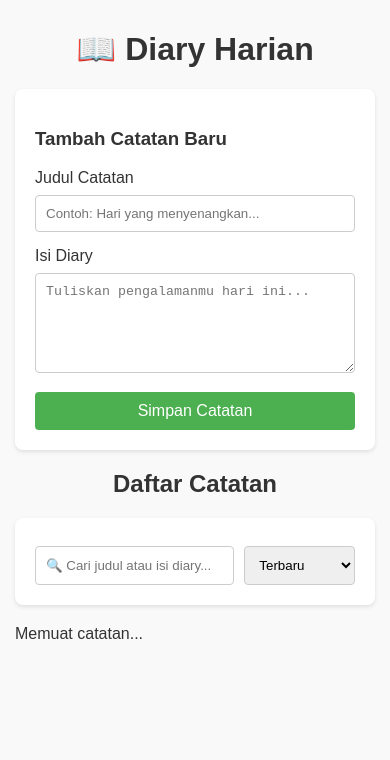
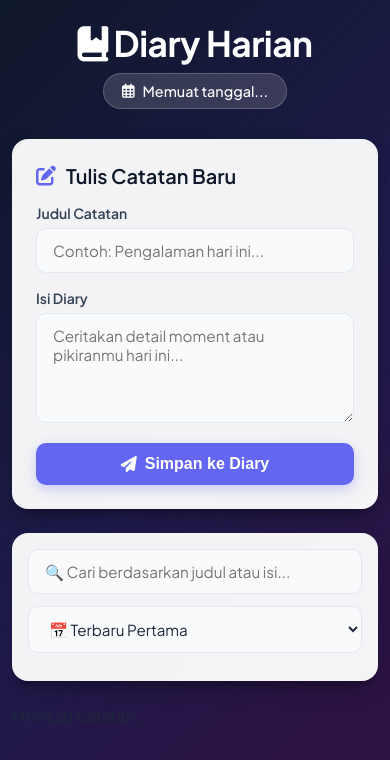
Before and after one commit to mukhamadrifki71-creator/diary, a plain HTML site: page index.html in a window 390 px wide. Drawn offline with nearby package versions, Linux system fonts and the light colour scheme.

Commit message:
Update index.html

```diff
--- a/index.html
+++ b/index.html
@@ -3,100 +3,283 @@
 <head>
   <meta charset="UTF-8">
   <meta name="viewport" content="width=device-width, initial-scale=1.0">
-  <title>Diary Saya</title>
+  <title>Diary Harian Saya</title>
+  <!-- Google Fonts & FontAwesome Icons -->
+  <link href="https://fonts.googleapis.com/css2?family=Plus+Jakarta+Sans:wght@400;500;600;700&display=swap" rel="stylesheet">
+  <link rel="stylesheet" href="https://cdnjs.cloudflare.com/ajax/libs/font-awesome/6.4.0/css/all.min.css">
   <!-- Supabase JS CDN -->
   <script src="https://cdn.jsdelivr.net/npm/@supabase/supabase-js@2"></script>
+
   <style>
+    :root {
+      --primary-color: #6366f1;
+      --primary-hover: #4f46e5;
+      --bg-gradient: linear-gradient(135deg, #0f172a 0%, #1e1b4b 50%, #311042 100%);
+      --card-bg: rgba(255, 255, 255, 0.95);
+      --text-main: #1e293b;
+      --text-muted: #64748b;
+      --border-color: #e2e8f0;
+      --shadow: 0 10px 25px -5px rgba(0, 0, 0, 0.3), 0 8px 10px -6px rgba(0, 0, 0, 0.3);
+    }
+
+    * {
+      box-sizing: border-box;
+      margin: 0;
+      padding: 0;
+    }
+
     body {
-      font-family: Arial, sans-serif;
-      max-width: 600px;
-      margin: 30px auto;
-      padding: 0 15px;
-      background-color: #f9f9f9;
-      color: #333;
+      font-family: 'Plus Jakarta Sans', sans-serif;
+      background: var(--bg-gradient);
+      background-attachment: fixed;
+      color: var(--text-main);
+      min-height: 100vh;
+      padding: 40px 20px;
     }
-    h1, h2 { text-align: center; }
 
-    /* Style Form & Card */
-    form, .filter-container {
-      background: white;
-      padding: 20px;
-      border-radius: 8px;
-      box-shadow: 0 2px 4px rgba(0,0,0,0.1);
-      margin-bottom: 20px;
+    .container {
+      max-width: 680px;
+      margin: 0 auto;
     }
+
+    /* Header & Waktu Real-time */
+    header {
+      text-align: center;
+      color: white;
+      margin-bottom: 30px;
+    }
+
+    header h1 {
+      font-size: 2.2rem;
+      font-weight: 700;
+      margin-bottom: 8px;
+      letter-spacing: -0.5px;
+    }
+
+    .current-date-badge {
+      display: inline-flex;
+      align-items: center;
+      gap: 8px;
+      background: rgba(255, 255, 255, 0.15);
+      backdrop-filter: blur(10px);
+      padding: 8px 18px;
+      border-radius: 50px;
+      font-size: 0.9rem;
+      font-weight: 500;
+      border: 1px solid rgba(255, 255, 255, 0.2);
+    }
+
+    /* Card Styling */
+    .card {
+      background: var(--card-bg);
+      border-radius: 16px;
+      padding: 24px;
+      box-shadow: var(--shadow);
+      margin-bottom: 24px;
+      backdrop-filter: blur(10px);
+    }
+
+    .card h2 {
+      font-size: 1.25rem;
+      font-weight: 600;
+      margin-bottom: 16px;
+      color: #0f172a;
+      display: flex;
+      align-items: center;
+      gap: 10px;
+    }
+
+    /* Form Controls */
+    .form-group {
+      margin-bottom: 16px;
+    }
+
+    label {
+      display: block;
+      font-size: 0.875rem;
+      font-weight: 600;
+      margin-bottom: 6px;
+      color: #334155;
+    }
+
     input[type="text"], textarea, select {
       width: 100%;
-      padding: 10px;
-      margin-top: 8px;
-      margin-bottom: 15px;
-      border: 1px solid #ccc;
-      border-radius: 4px;
-      box-sizing: border-box;
+      padding: 12px 16px;
+      border: 1.5px solid var(--border-color);
+      border-radius: 10px;
+      font-family: inherit;
+      font-size: 0.95rem;
+      background: #f8fafc;
+      transition: all 0.2s ease;
+      color: var(--text-main);
     }
-    textarea { height: 100px; resize: vertical; }
+
+    input[type="text"]:focus, textarea:focus, select:focus {
+      outline: none;
+      border-color: var(--primary-color);
+      background: #ffffff;
+      box-shadow: 0 0 0 4px rgba(99, 102, 241, 0.15);
+    }
+
+    textarea {
+      height: 110px;
+      resize: vertical;
+    }
+
     button {
       width: 100%;
-      background-color: #4CAF50;
+      background: var(--primary-color);
       color: white;
-      padding: 10px;
+      padding: 12px 20px;
       border: none;
-      border-radius: 4px;
+      border-radius: 10px;
+      font-size: 1rem;
+      font-weight: 600;
       cursor: pointer;
-      font-size: 16px;
+      transition: all 0.2s ease;
+      display: flex;
+      align-items: center;
+      justify-content: center;
+      gap: 8px;
+      box-shadow: 0 4px 12px rgba(99, 102, 241, 0.3);
     }
-    button:hover { background-color: #45a049; }
 
-    /* Layout Pencarian & Filter */
+    button:hover {
+      background: var(--primary-hover);
+      transform: translateY(-1px);
+    }
+
+    button:disabled {
+      opacity: 0.7;
+      cursor: not-allowed;
+    }
+
+    /* Filter & Search Box */
     .filter-box {
       display: flex;
-      gap: 10px;
+      gap: 12px;
     }
-    .filter-box input { margin-bottom: 0; flex: 2; }
-    .filter-box select { margin-bottom: 0; flex: 1; }
 
-    .diary-card {
-      background: white;
-      padding: 15px;
-      border-radius: 8px;
-      box-shadow: 0 1px 3px rgba(0,0,0,0.1);
-      margin-bottom: 15px;
+    .filter-box input { flex: 2; }
+    .filter-box select { flex: 1; }
+
+    /* List Diary Cards */
+    .diary-item {
+      background: var(--card-bg);
+      border-radius: 14px;
+      padding: 20px;
+      margin-bottom: 16px;
+      box-shadow: 0 4px 15px rgba(0, 0, 0, 0.08);
+      border: 1px solid var(--border-color);
+      transition: transform 0.2s ease, box-shadow 0.2s ease;
     }
-    .diary-card h3 { margin-top: 0; color: #2c3e50; }
-    .diary-card small { color: #888; }
-    .highlight { background-color: #fff3cd; font-weight: bold; }
+
+    .diary-item:hover {
+      transform: translateY(-2px);
+      box-shadow: 0 8px 20px rgba(0, 0, 0, 0.12);
+    }
+
+    .diary-header {
+      display: flex;
+      justify-content: space-between;
+      align-items: flex-start;
+      margin-bottom: 10px;
+      gap: 12px;
+    }
+
+    .diary-title {
+      font-size: 1.15rem;
+      font-weight: 700;
+      color: #0f172a;
+    }
+
+    .diary-date {
+      font-size: 0.8rem;
+      background: #e0e7ff;
+      color: #3730a3;
+      padding: 4px 10px;
+      border-radius: 20px;
+      white-space: nowrap;
+      font-weight: 600;
+      display: inline-flex;
+      align-items: center;
+      gap: 5px;
+    }
+
+    .diary-content {
+      color: #334155;
+      line-height: 1.6;
+      font-size: 0.95rem;
+      white-space: pre-line;
+    }
+
+    .empty-state {
+      text-align: center;
+      padding: 40px 20px;
+      color: white;
+      opacity: 0.8;
+    }
+
+    .empty-state i {
+      font-size: 2.5rem;
+      margin-bottom: 12px;
+    }
+
+    /* Responsive Design */
+    @media (max-width: 576px) {
+      body { padding: 20px 12px; }
+      .filter-box { flex-direction: column; gap: 0; }
+      .filter-box input, .filter-box select { margin-bottom: 12px; }
+      .diary-header { flex-direction: column; gap: 6px; }
+    }
   </style>
 </head>
 <body>
 
-  <h1>📖 Diary Harian</h1>
+  <div class="container">
+    <!-- Header Utama -->
+    <header>
+      <h1><i class="fa-solid fa-book-bookmark"></i> Diary Harian</h1>
+      <div class="current-date-badge">
+        <i class="fa-regular fa-calendar-days"></i>
+        <span id="liveClock">Memuat tanggal...</span>
+      </div>
+    </header>
 
     <!-- Form Tambah Catatan -->
+    <div class="card">
+      <h2><i class="fa-solid fa-pen-to-square" style="color: var(--primary-color);"></i> Tulis Catatan Baru</h2>
       <form id="diaryForm">
-    <h3>Tambah Catatan Baru</h3>
+        <div class="form-group">
           <label for="title">Judul Catatan</label>
-    <input type="text" id="title" placeholder="Contoh: Hari yang menyenangkan..." required>
+          <input type="text" id="title" placeholder="Contoh: Pengalaman hari ini..." required>
+        </div>
 
+        <div class="form-group">
           <label for="content">Isi Diary</label>
-    <textarea id="content" placeholder="Tuliskan pengalamanmu hari ini..." required></textarea>
+          <textarea id="content" placeholder="Ceritakan detail moment atau pikiranmu hari ini..." required></textarea>
+        </div>
 
-    <button type="submit" id="submitBtn">Simpan Catatan</button>
+        <button type="submit" id="submitBtn">
+          <i class="fa-solid fa-paper-plane"></i> Simpan ke Diary
+        </button>
       </form>
+    </div>
 
-  <h2>Daftar Catatan</h2>
-
-  <!-- Area Pencarian & Filter -->
-  <div class="filter-container">
+    <!-- Filter & Pencarian -->
+    <div class="card" style="padding: 16px;">
       <div class="filter-box">
-      <input type="text" id="searchInput" placeholder="🔍 Cari judul atau isi diary...">
+        <input type="text" id="searchInput" placeholder="🔍 Cari berdasarkan judul atau isi...">
         <select id="sortOrder">
-        <option value="desc">Terbaru</option>
-        <option value="asc">Terlama</option>
+          <option value="desc">📅 Terbaru Pertama</option>
+          <option value="asc">📅 Terlama Pertama</option>
         </select>
       </div>
     </div>
 
+    <!-- List Catatan -->
     <div id="diaryList">Memuat catatan...</div>
+  </div>
 
   <script>
     // GANTI DENGAN KREDENSIAL SUPABASE ANDA
@@ -113,18 +296,36 @@
 
     let searchTimeout = null;
 
-    // Fungsi Mengambil & Memfilter Catatan dari Supabase
+    // 1. Fungsi Tampilkan Tanggal Hari Ini di Header
+    function updateLiveClock() {
+      const now = new Date();
+      const options = { weekday: 'long', day: 'numeric', month: 'long', year: 'numeric' };
+      document.getElementById('liveClock').textContent = now.toLocaleDateString('id-ID', options);
+    }
+    updateLiveClock();
+
+    // 2. Format Tanggal untuk Kartu Catatan (misal: "20 Okt 2026, 14:30")
+    function formatDate(dateString) {
+      const date = new Date(dateString);
+      return date.toLocaleDateString('id-ID', {
+        day: 'numeric',
+        month: 'short',
+        year: 'numeric',
+        hour: '2-digit',
+        minute: '2-digit'
+      });
+    }
+
+    // 3. Fungsi Ambil Data Catatan dari Supabase
     async function fetchDiaries() {
       const keyword = searchInput.value.trim();
       const isAscending = sortOrder.value === 'asc';
 
-      // Query dasar ke Supabase
       let query = supabase
         .from('diaries')
         .select('*')
         .order('created_at', { ascending: isAscending });
 
-      // Jika ada kata kunci pencarian, filter berdasarkan Judul ATAU Isi
       if (keyword !== '') {
         query = query.or(`title.ilike.%${keyword}%,content.ilike.%${keyword}%`);
       }
@@ -132,41 +333,47 @@
       const { data, error } = await query;
 
       if (error) {
-        diaryList.innerHTML = `<p style="color:red;">Gagal memuat catatan: ${error.message}</p>`;
+        diaryList.innerHTML = `<div class="empty-state"><i class="fa-solid fa-triangle-exclamation"></i><p>Gagal memuat catatan: ${error.message}</p></div>`;
         return;
       }
 
-      if (data.length === 0) {
-        diaryList.innerHTML = '<p style="text-align:center; color:#777;">Tidak ada catatan yang ditemukan.</p>';
+      if (!data || data.length === 0) {
+        diaryList.innerHTML = `
+          <div class="empty-state">
+            <i class="fa-regular fa-folder-open"></i>
+            <p>Belum ada catatan diary yang ditemukan.</p>
+          </div>`;
         return;
       }
 
-      // Tampilkan data ke HTML
+      // Format dan tampilkan data
       diaryList.innerHTML = data.map(item => `
-        <div class="diary-card">
-          <h3>${escapeHtml(item.title)}</h3>
-          <p>${escapeHtml(item.content)}</p>
-          <small>📅 ${new Date(item.created_at).toLocaleString('id-ID')}</small>
+        <div class="diary-item">
+          <div class="diary-header">
+            <h3 class="diary-title">${escapeHtml(item.title)}</h3>
+            <span class="diary-date">
+              <i class="fa-regular fa-clock"></i> ${formatDate(item.created_at)}
+            </span>
+          </div>
+          <p class="diary-content">${escapeHtml(item.content)}</p>
         </div>
       `).join('');
     }
 
-    // Debounce listener untuk fitur pencarian (mencegah query berlebihan saat mengetik)
+    // 4. Listener Pencarian (Debounce 300ms)
     searchInput.addEventListener('input', () => {
       clearTimeout(searchTimeout);
-      searchTimeout = setTimeout(() => {
-        fetchDiaries();
-      }, 300); // Tunggu 300ms setelah user berhenti mengetik
+      searchTimeout = setTimeout(fetchDiaries, 300);
     });
 
-    // Event listener saat filter urutan diubah
+    // 5. Listener Filter Urutan
     sortOrder.addEventListener('change', fetchDiaries);
 
-    // Fungsi menyimpan catatan baru
+    // 6. Listener Simpan Catatan Baru
     diaryForm.addEventListener('submit', async (e) => {
       e.preventDefault();
       submitBtn.disabled = true;
-      submitBtn.innerText = 'Menyimpan...';
+      submitBtn.innerHTML = '<i class="fa-solid fa-spinner fa-spin"></i> Menyimpan...';
 
       const title = document.getElementById('title').value;
       const content = document.getElementById('content').value;
@@ -183,15 +390,15 @@
       }
 
       submitBtn.disabled = false;
-      submitBtn.innerText = 'Simpan Catatan';
+      submitBtn.innerHTML = '<i class="fa-solid fa-paper-plane"></i> Simpan ke Diary';
     });
 
-    // Helper untuk menghindari serangan XSS
+    // Helper XSS Prevention
     function escapeHtml(str) {
       return str.replace(/&/g, "&amp;").replace(/</g, "&lt;").replace(/>/g, "&gt;");
     }
 
-    // Jalankan fungsi saat pertama kali halaman dibuka
+    // Load data awal
     fetchDiaries();
   </script>
 </body>
```
Lines whose indentation alone changed are shown as unchanged.
